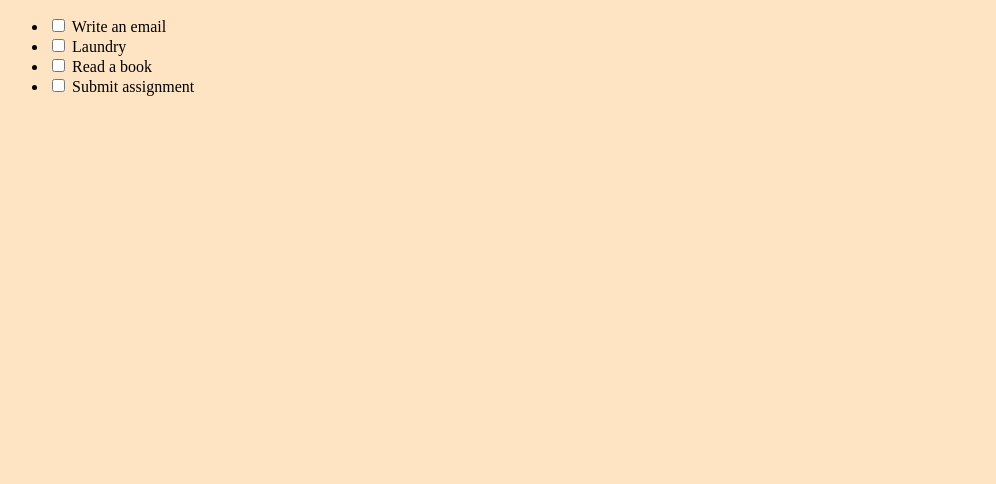
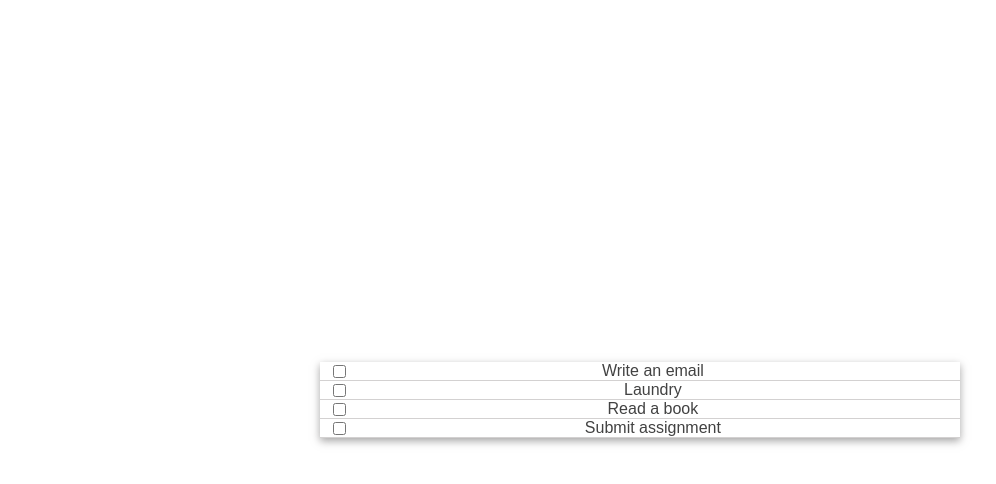
Before and after one commit to sylvester-wamaya/to-do-list, a website built with webpack: page src/index.html in a window 1280 px wide. Shown: the whole page, without its empty margins (0-996 px from the left). Built offline with nearby package versions, Linux system fonts and the light colour scheme.

Commit message:
Add styling to the todo list

```diff
--- a/src/style.css
+++ b/src/style.css
@@ -1,8 +1,57 @@
-body {
-  background-color: bisque;
+*{
+  margin: 0;
+  padding: 0;
+  box-sizing: border-box;
+}
+body{
+  font-family: Arial, Helvetica, sans-serif;
+  color: rgb(66, 66, 66);
 }
 
-#hello {
-  color: red;
-  background: url('./icon.png');
+
+li {
+list-style: none;
+border-bottom: solid 1px rgb(211, 209, 209);
+display: flex;
+justify-content: space-between;
+padding: 1vw;
+
 }
+main{
+
+  width: 50%;
+  position: fixed;
+  left: 50%;
+  top: 50%;
+  transform: translate(-50%, -50%) scale(1);
+  box-shadow: rgba(119, 117, 117, 0.66) 0 0.2rem 0.5rem;
+}
+.to-do{
+  margin-right: 1vw;
+}
+i{
+  color: rgb(211, 209, 209);
+}
+li:has(> input){
+  padding: 0 1vw;
+  align-items: center;
+}
+#toDo{
+  padding: 1vw;
+  width: 100%;
+  border: none;
+  margin-right: 1vw;
+  font-style: italic;
+}
+button{
+  padding: 1.5vw;
+  width: 100%;
+  border: none;
+  color: rgb(110, 109, 109);
+  background-color: hsl(0, 0%, 96%);
+  font-size: 100%;
+}
+input:focus{
+  outline: none;
+  color: rgb(110, 109, 109);
+}
```
